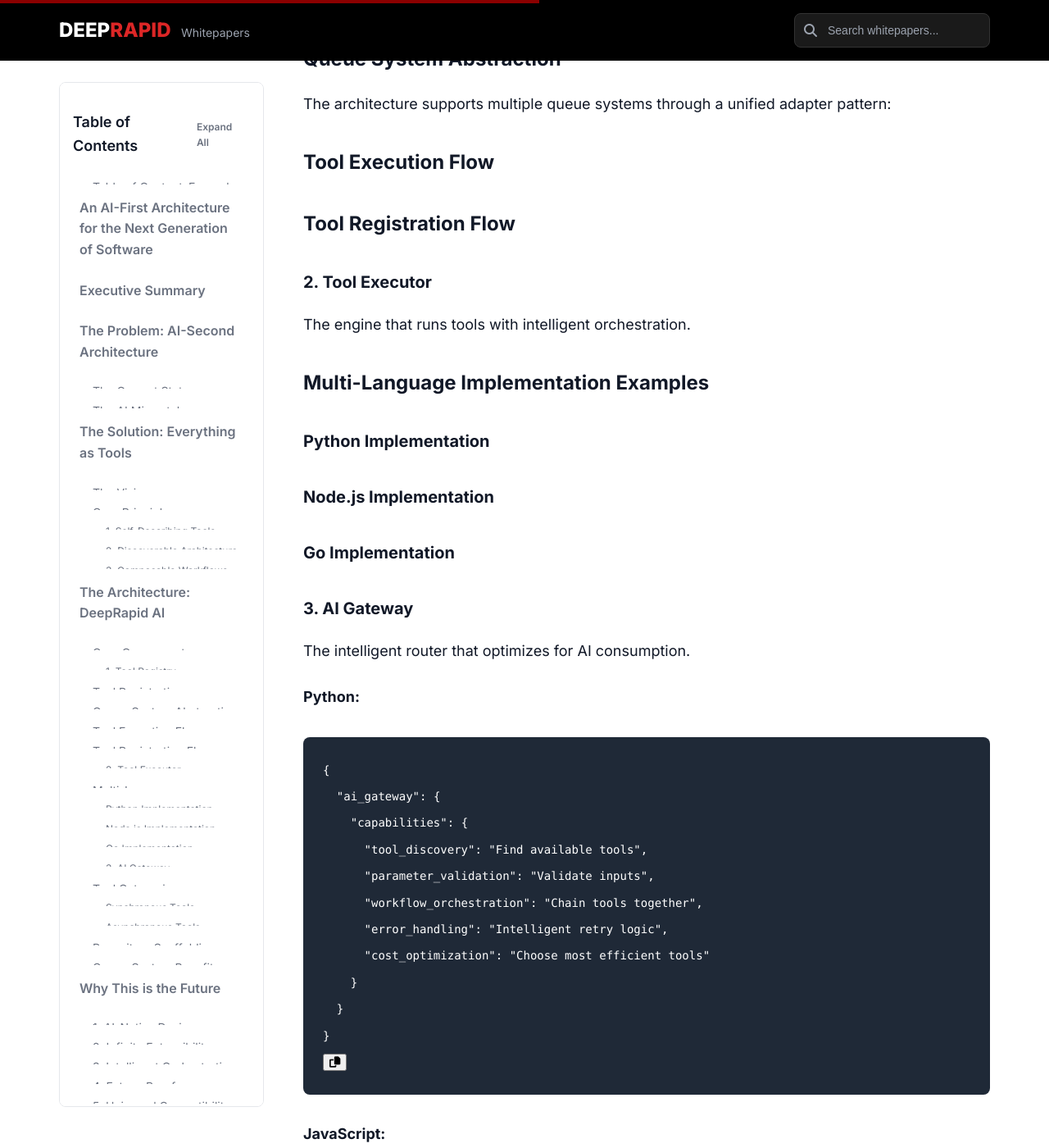
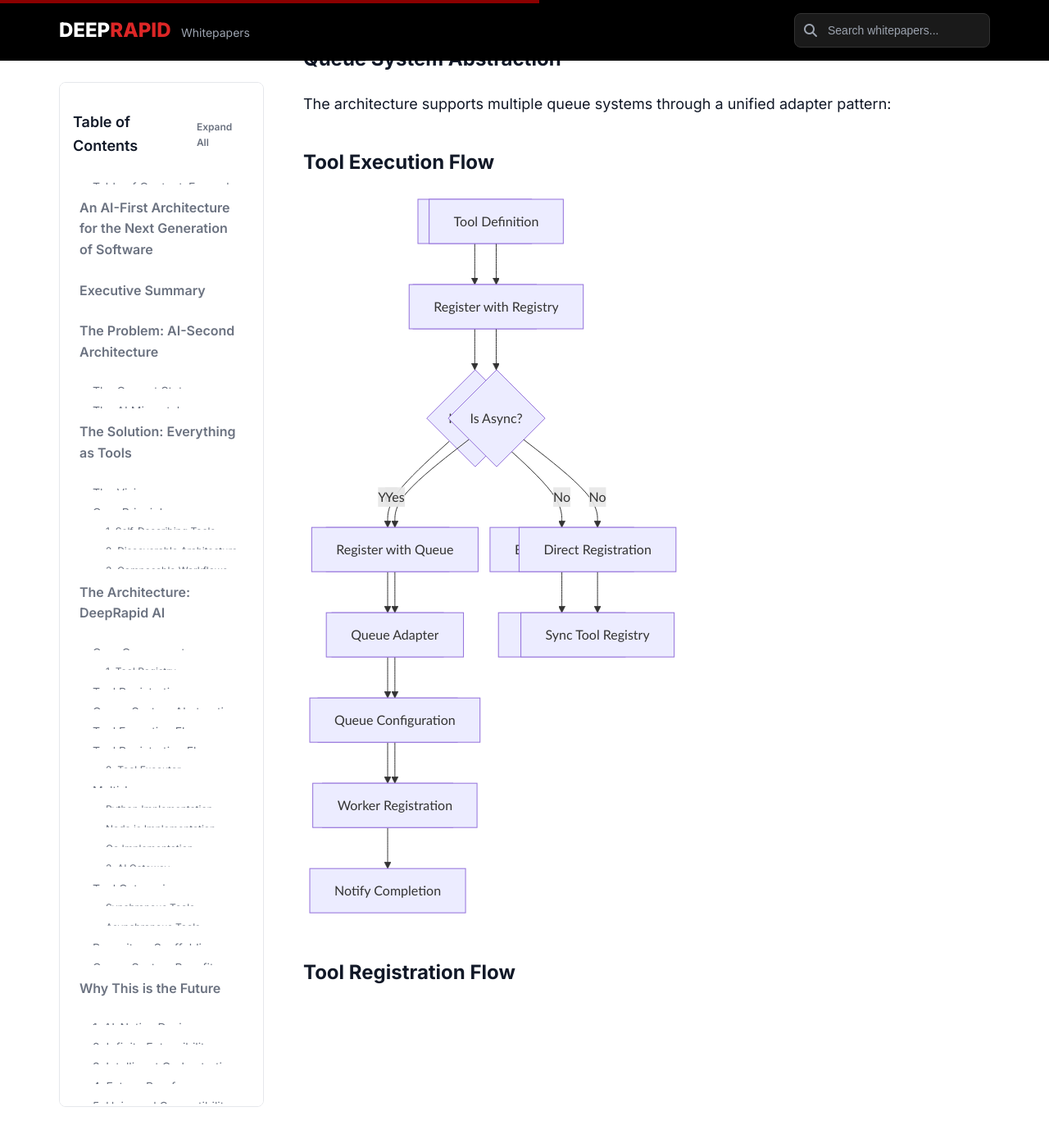
Before and after one commit to deeprapid/whitepapers, a Jekyll site: the page built from _whitepapers/everything-as-tools.md, in a window 1280 px wide and 1400 px high, scrolled down 20600 px. Shown: the whole window at 82% size. Built offline with Jekyll 4.4.1, drawn with Linux system fonts in a browser that asks for light colours; comment, search, counter and statistics services are not loaded; part of the change alters nothing that is shown.

```diff
--- a/_config.yml
+++ b/_config.yml
@@ -56,6 +56,10 @@ plugins:
   - jekyll-sitemap
   - jekyll-redirect-from
 
+# Mermaid support
+mermaid:
+  enabled: true
+
 # Exclude from processing
 exclude:
   - Gemfile
--- a/_layouts/default.html
+++ b/_layouts/default.html
@@ -99,6 +99,7 @@
     <!-- Scripts -->
     <script src="{{ '/assets/js/main.js' | relative_url }}"></script>
     <script src="https://cdn.jsdelivr.net/npm/docsearch.js@2/dist/cdn/docsearch.min.js"></script>
+    <script src="https://cdn.jsdelivr.net/npm/mermaid@10.6.1/dist/mermaid.min.js"></script>
     <script>
         // Initialize search
         docsearch({
--- a/assets/js/main.js
+++ b/assets/js/main.js
@@ -6,6 +6,7 @@ document.addEventListener('DOMContentLoaded', function() {
     initMobileMenu();
     initScrollEffects();
     initCodeHighlighting();
+    initMermaid();
 });
 
 // Navigation functionality
@@ -313,6 +314,35 @@ function trackSearch(query) {
     });
 }
 
+// Mermaid diagram initialization
+function initMermaid() {
+    if (typeof mermaid !== 'undefined') {
+        mermaid.initialize({
+            startOnLoad: true,
+            theme: 'default',
+            flowchart: {
+                useMaxWidth: true,
+                htmlLabels: true
+            },
+            sequence: {
+                useMaxWidth: true,
+                htmlLabels: true
+            }
+        });
+
+        // Process all mermaid diagrams
+        document.querySelectorAll('pre code.language-mermaid').forEach(block => {
+            const pre = block.parentElement;
+            const diagramDiv = document.createElement('div');
+            diagramDiv.className = 'mermaid';
+            diagramDiv.textContent = block.textContent;
+
+            // Replace the code block with the diagram
+            pre.parentNode.replaceChild(diagramDiv, pre);
+        });
+    }
+}
+
 // Export functions for external use
 window.DeepRapidWhitepapers = {
     trackEvent,
```
